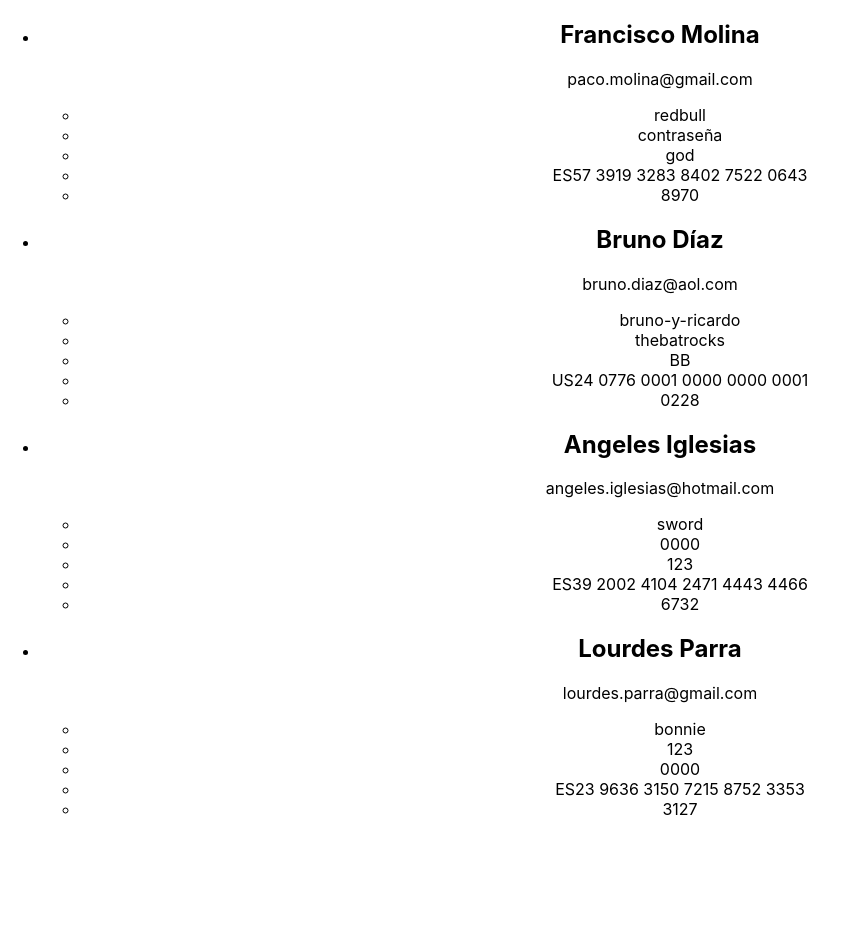
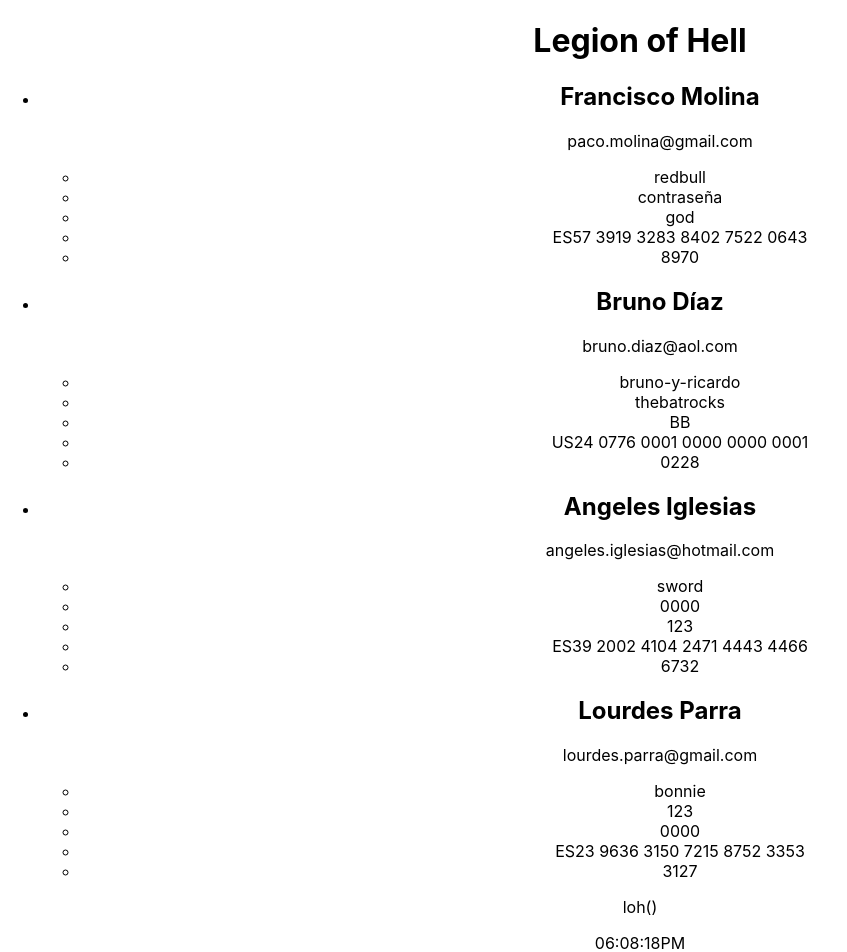
Before and after one commit to constanza-sosa/loh-exercise, a React (Create React App) app: page / in a window 1280 px wide. Shown: the top 952 px of the page, without its empty margins (0-847 px from the left). Before the commit the page ends 835 px from the top, so only its background shows below. Built offline with nearby package versions, Linux system fonts and the light colour scheme; the HTML template or start-up script is replaced by a standard one.

Commit message:
Add clock

```diff
--- a/src/App.js
+++ b/src/App.js
@@ -1,6 +1,9 @@
 import React from 'react';
 import './App.scss';
 import data from './components/data'
+import Header from './components/Header'
+import Page from './components/Page'
+import Footer from './components/Footer'
 
 class App extends React.Component {
   constructor(props) {
@@ -12,32 +15,11 @@ class App extends React.Component {
   render() {
     return (
       <div className="App">
-        <ul className="user__list">
-          {this.state.userData
-            .map ( item => {
-              return(
-                <li className="user">
-                  <h2>{item.name}</h2>
-                  <p>{item.email}</p>
-                  <ul>
-                    {item.passwords
-                    .map ( pass => {
-                      return(
-                      <li>
-                        {pass}
-                      </li>
-                      )}
-                    )}
-                  </ul>
-                  <ul>
-                    {/* preguntar si asi es la mejor forma de pintar objetos dentro de objetos de arrays */}
-                    <li>{item.bank.iban}</li>
-                    <li>{item.bank.pin}</li>
-                  </ul>
-                </li>
-            )}
-          )}
-        </ul>
+        <Header />
+        <Page
+        data={this.state.userData}
+        />
+        <Footer />
       </div>
     );
   }
--- a/src/components/DataCard.js
+++ b/src/components/DataCard.js
@@ -0,0 +1,32 @@
+import React from 'react';
+
+
+class DataCard extends React.Component {
+  render() {
+    return (
+      <React.Fragment>
+        <div className="User__Card--Container">
+          <h2 className="User__Card--Name">{this.props.item.name}</h2>
+          <p className="User__Card--Email">{this.props.item.email}</p>
+          <ul className="User__Card--PasswordsCont">
+            {this.props.item.passwords
+            .map ( pass => {
+              return(
+              <li className="User__Card--Passwords">
+                {pass}
+              </li>
+              )}
+            )}
+          </ul>
+          <ul className="User__Card--BankInfo">
+            {/* preguntar si asi es la mejor forma de pintar objetos dentro de objetos de arrays */}
+            <li className="User__Card--BankIban">{this.props.item.bank.iban}</li>
+            <li className="User__Card--BankPin">{this.props.item.bank.pin}</li>
+          </ul>
+        </div>
+        </React.Fragment>
+    );
+  }
+}
+
+export default DataCard;
--- a/src/components/DataList.js
+++ b/src/components/DataList.js
@@ -0,0 +1,24 @@
+import React from 'react';
+import DaraCard from './DataCard'
+
+class DataList extends React.Component {
+  render() {
+    return (
+      <React.Fragment>
+        <ul className="User__List">
+          {this.props.data
+            .map ( item => {
+              return(
+                <li className="User__Card">
+                  <DaraCard
+                  item= {item} />
+                </li>
+            )}
+          )}
+        </ul>
+        </React.Fragment>
+    );
+  }
+}
+
+export default DataList;
--- a/src/components/Footer.js
+++ b/src/components/Footer.js
@@ -0,0 +1,49 @@
+import React from 'react';
+
+
+class Footer extends React.Component {
+  constructor(props) {
+    super(props);
+    this.state = {
+      time: '0:0:0'
+
+    };
+    setInterval(()=>{this.upDateClock()}, 1000);
+  }
+
+  upDateClock(){
+    const newDate = new Date ();
+    let hour = newDate.getHours();
+    let minutes = newDate.getMinutes();
+    let seconds = newDate.getSeconds();
+    let session = "AM";
+
+    if(hour === 0){
+      hour = 12;
+    }
+
+    if(hour > 12){
+        hour = hour - 12;
+        session = "PM";
+    }
+
+    hour = (hour < 10) ? "0" + hour : hour;
+    minutes = (minutes < 10) ? "0" + minutes : minutes;
+    seconds = (seconds < 10) ? "0" + seconds : seconds;
+
+    const actualTime = hour + ':' + minutes + ':' + seconds + '' + session;
+    this.setState({
+      time: actualTime
+    })
+  }
+  render() {
+    return (
+      <footer className="App__Footer">
+        <p>loh()</p>
+        <p>{this.state.time}</p>
+      </footer>
+    );
+  }
+}
+
+export default Footer;
--- a/src/components/Header.js
+++ b/src/components/Header.js
@@ -0,0 +1,15 @@
+import React from 'react';
+
+class Header extends React.Component {
+  render() {
+    return (
+      <header className="App__Header">
+        <h1 className="App__Header--Title">
+          Legion of Hell
+        </h1>
+      </header>
+    );
+  }
+}
+
+export default Header;
--- a/src/components/Page.js
+++ b/src/components/Page.js
@@ -0,0 +1,16 @@
+import React from 'react';
+import DataList from './DataList';
+
+class Page extends React.Component {
+  render() {
+    return (
+      <main className="App__Main">
+        <DataList
+        data={this.props.data}
+        />
+      </main>
+    );
+  }
+}
+
+export default Page;
```
